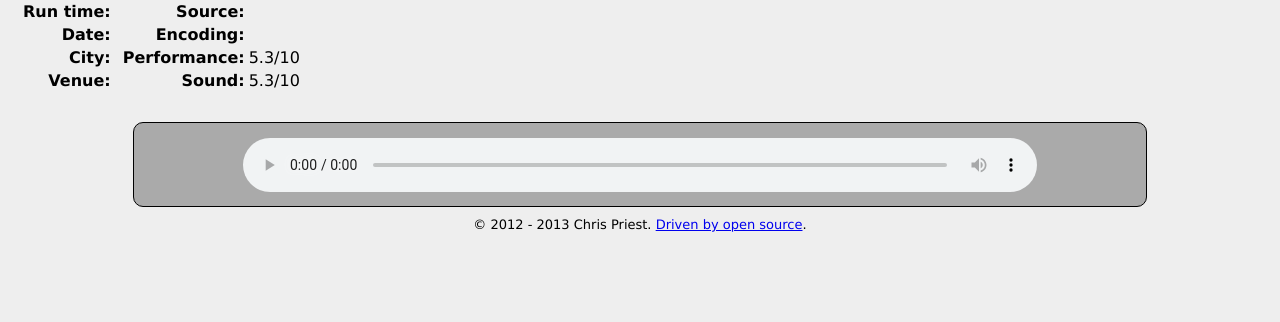
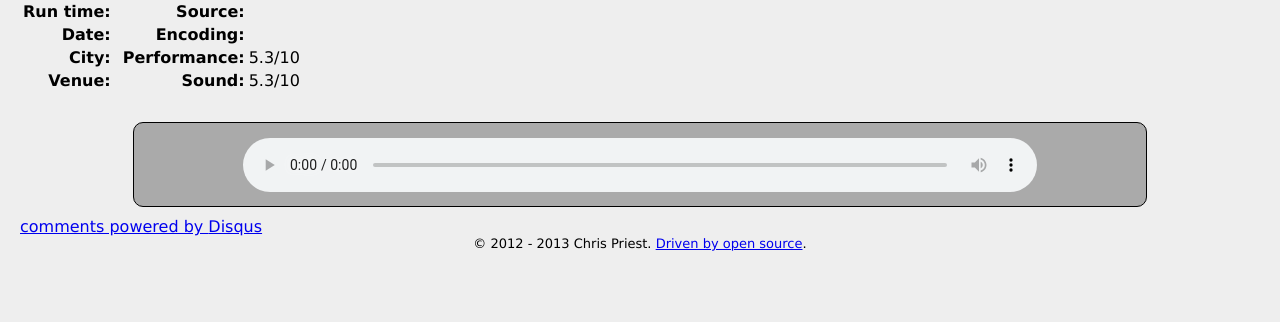
Before and after one commit to priestc/dylan, a Python web app: template templates/album.html in a window 1280 px wide. Shown: the part 112-434 px from the top of the page. Run offline with Jinja, Linux system fonts and the light colour scheme; the template is opened without the code that fills it, so the values that code supplies are empty; some libraries are stand-ins or nearby versions.

Commit message:
added comments

```diff
--- a/static/album.css
+++ b/static/album.css
@@ -60,3 +60,8 @@
 #album_data th {
     text-align: right
 }
+
+#disqus_thread {
+    margin: 0 auto 0 auto;
+    width: 80%;
+}
--- a/static/style.css
+++ b/static/style.css
@@ -18,6 +18,7 @@ header a {
 
 footer {
     font-size: small;
+    text-align: center;
 }
 
 #social {
@@ -25,7 +26,3 @@ footer {
     padding-top: 5px;
     height: 2px;
 }
-
-footer {
-    text-align: center;
-}
--- a/templates/album.html
+++ b/templates/album.html
@@ -63,6 +63,24 @@
             {% endfor %}
         </table>
     </div>
+
+
+    <div id="disqus_thread"></div>
+    <script type="text/javascript">
+        /* * * CONFIGURATION VARIABLES: EDIT BEFORE PASTING INTO YOUR WEBPAGE * * */
+        var disqus_shortname = 'dylanshows'; // required: replace example with your forum shortname
+
+        /* * * DON'T EDIT BELOW THIS LINE * * */
+        (function() {
+            var dsq = document.createElement('script'); dsq.type = 'text/javascript'; dsq.async = true;
+            dsq.src = 'http://' + disqus_shortname + '.disqus.com/embed.js';
+            (document.getElementsByTagName('head')[0] || document.getElementsByTagName('body')[0]).appendChild(dsq);
+        })();
+    </script>
+    <noscript>Please enable JavaScript to view the <a href="http://disqus.com/?ref_noscript">comments powered by Disqus.</a></noscript>
+    <a href="http://disqus.com" class="dsq-brlink">comments powered by <span class="logo-disqus">Disqus</span></a>
+
+
     <script>
         $('.playlist_item')
         var urls = {{ data.album.playlist_urls_js() }};
```
